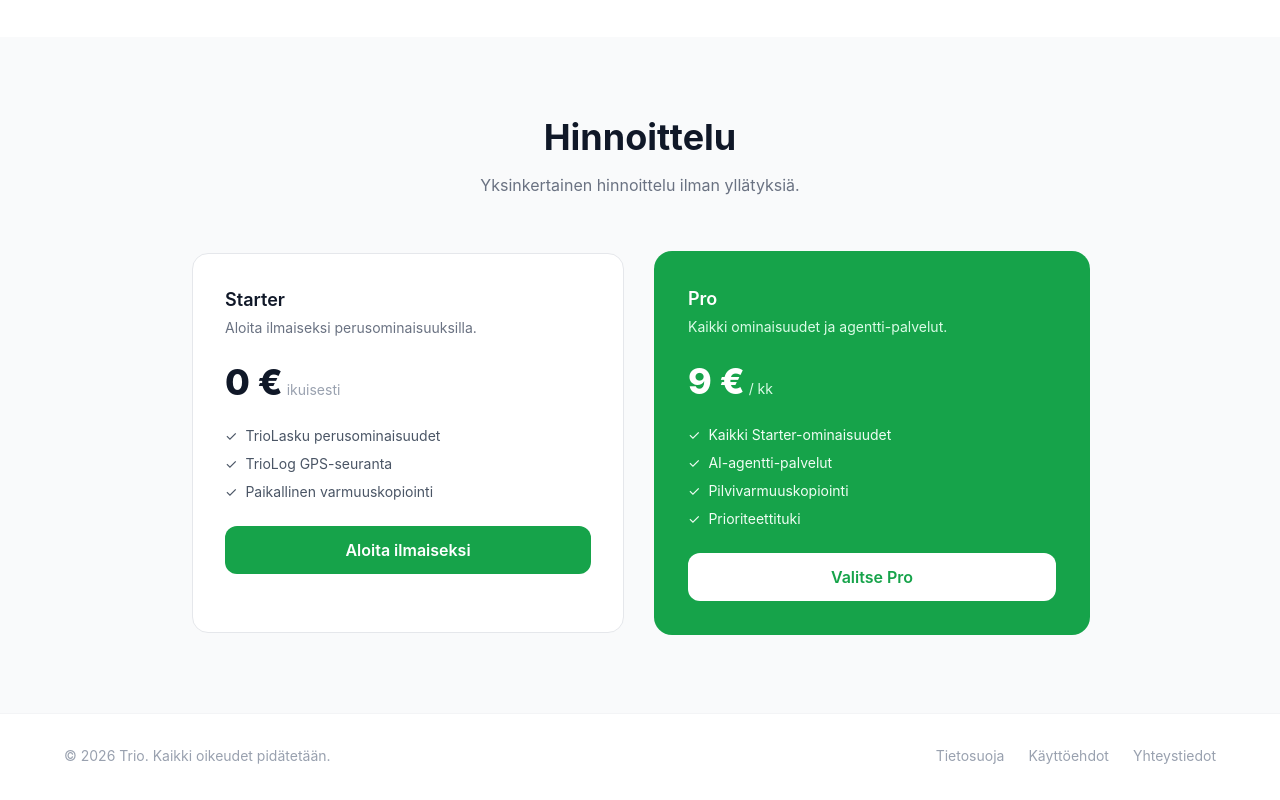
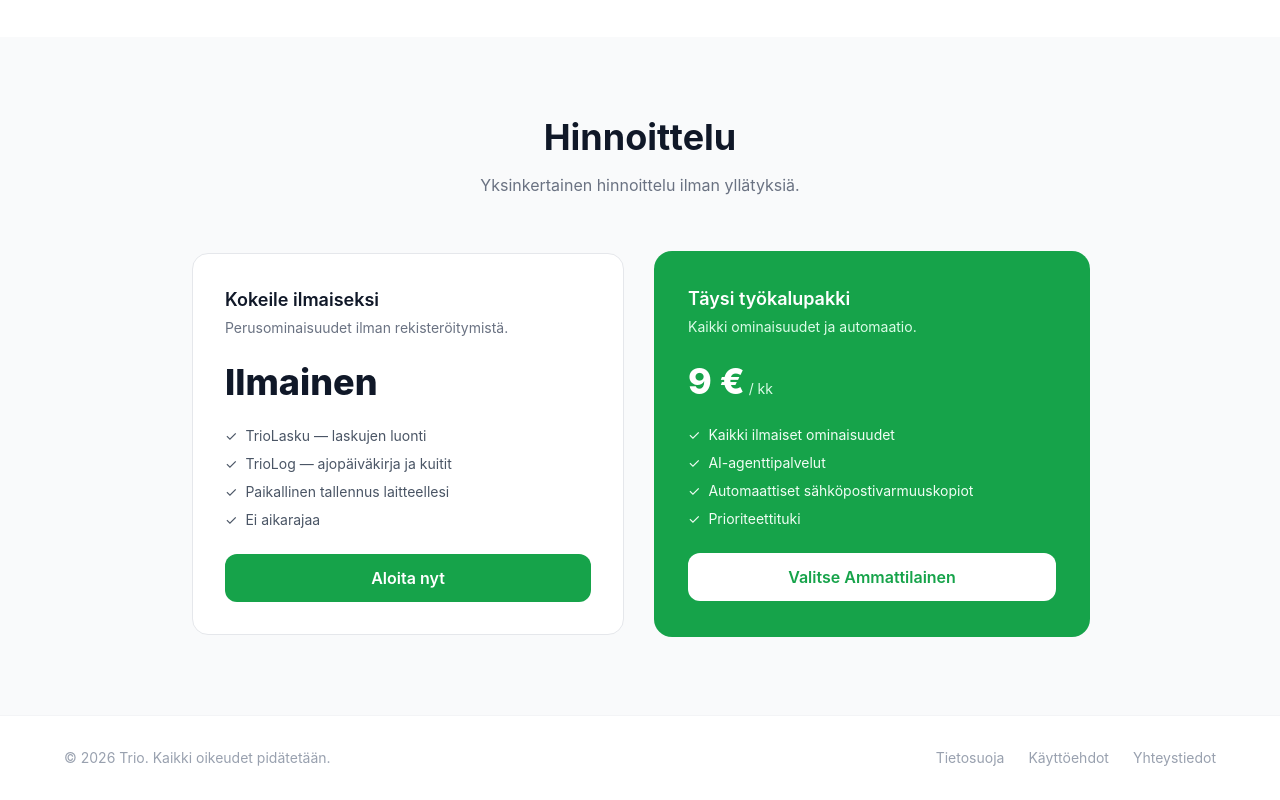
Before and after one commit to LeeviJ/trio-web, a React (Vite) app: page / in a window 1280 px wide. Shown: the part 3334-4134 px from the top of the page. Built offline with nearby package versions, Linux system fonts and the light colour scheme.

Commit message:
Fix: Email backup logic and realistic pricing
Co-Authored-By: Claude Opus 4.5 <noreply@anthropic.com>

```diff
--- a/src/components/Pricing.jsx
+++ b/src/components/Pricing.jsx
@@ -1,20 +1,19 @@
 const plans = [
   {
-    name: 'Starter',
-    price: '0',
-    period: 'ikuisesti',
-    description: 'Aloita ilmaiseksi perusominaisuuksilla.',
-    features: ['TrioLasku perusominaisuudet', 'TrioLog GPS-seuranta', 'Paikallinen varmuuskopiointi'],
-    cta: 'Aloita ilmaiseksi',
+    name: 'Kokeile ilmaiseksi',
+    price: null,
+    description: 'Perusominaisuudet ilman rekisteröitymistä.',
+    features: ['TrioLasku — laskujen luonti', 'TrioLog — ajopäiväkirja ja kuitit', 'Paikallinen tallennus laitteellesi', 'Ei aikarajaa'],
+    cta: 'Aloita nyt',
     highlighted: false,
   },
   {
-    name: 'Pro',
+    name: 'Täysi työkalupakki',
     price: '9',
     period: '/ kk',
-    description: 'Kaikki ominaisuudet ja agentti-palvelut.',
-    features: ['Kaikki Starter-ominaisuudet', 'AI-agentti-palvelut', 'Pilvivarmuuskopiointi', 'Prioriteettituki'],
-    cta: 'Valitse Pro',
+    description: 'Kaikki ominaisuudet ja automaatio.',
+    features: ['Kaikki ilmaiset ominaisuudet', 'AI-agenttipalvelut', 'Automaattiset sähköpostivarmuuskopiot', 'Prioriteettituki'],
+    cta: 'Valitse Ammattilainen',
     highlighted: true,
   },
 ]
@@ -43,12 +42,16 @@ export default function Pricing() {
                   {plan.description}
                 </p>
               </div>
+              {plan.price ? (
                 <div className="flex items-baseline gap-1">
                   <span className="text-4xl font-extrabold">{plan.price} €</span>
                   <span className={`text-sm ${plan.highlighted ? 'text-green-100' : 'text-gray-400'}`}>
                     {plan.period}
                   </span>
                 </div>
+              ) : (
+                <div className="text-4xl font-extrabold">Ilmainen</div>
+              )}
               <ul className="space-y-2">
                 {plan.features.map((f) => (
                   <li key={f} className={`text-sm flex items-center gap-2 ${plan.highlighted ? 'text-green-50' : 'text-gray-600'}`}>
@@ -56,10 +59,8 @@ export default function Pricing() {
                   </li>
                 ))}
               </ul>
-              {/* Stripe checkout button placeholder — replace href with Stripe Checkout URL */}
               <a
-                href="#"
-                data-stripe-plan={plan.name.toLowerCase()}
+                href={plan.highlighted ? '#' : '#testers'}
                 className={`block text-center font-semibold py-3 rounded-xl transition-colors ${
                   plan.highlighted
                     ? 'bg-white text-primary hover:bg-green-50'
```
Lines whose indentation alone changed are shown as unchanged.
